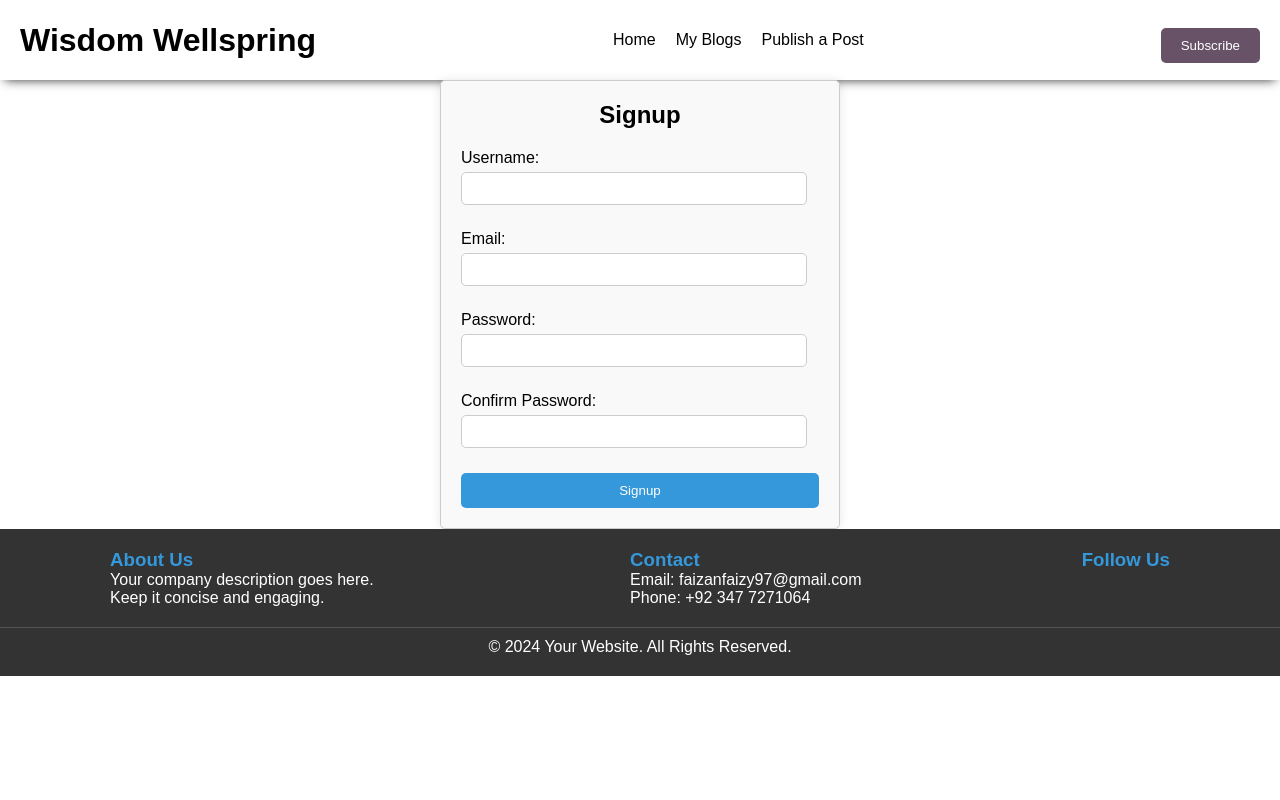
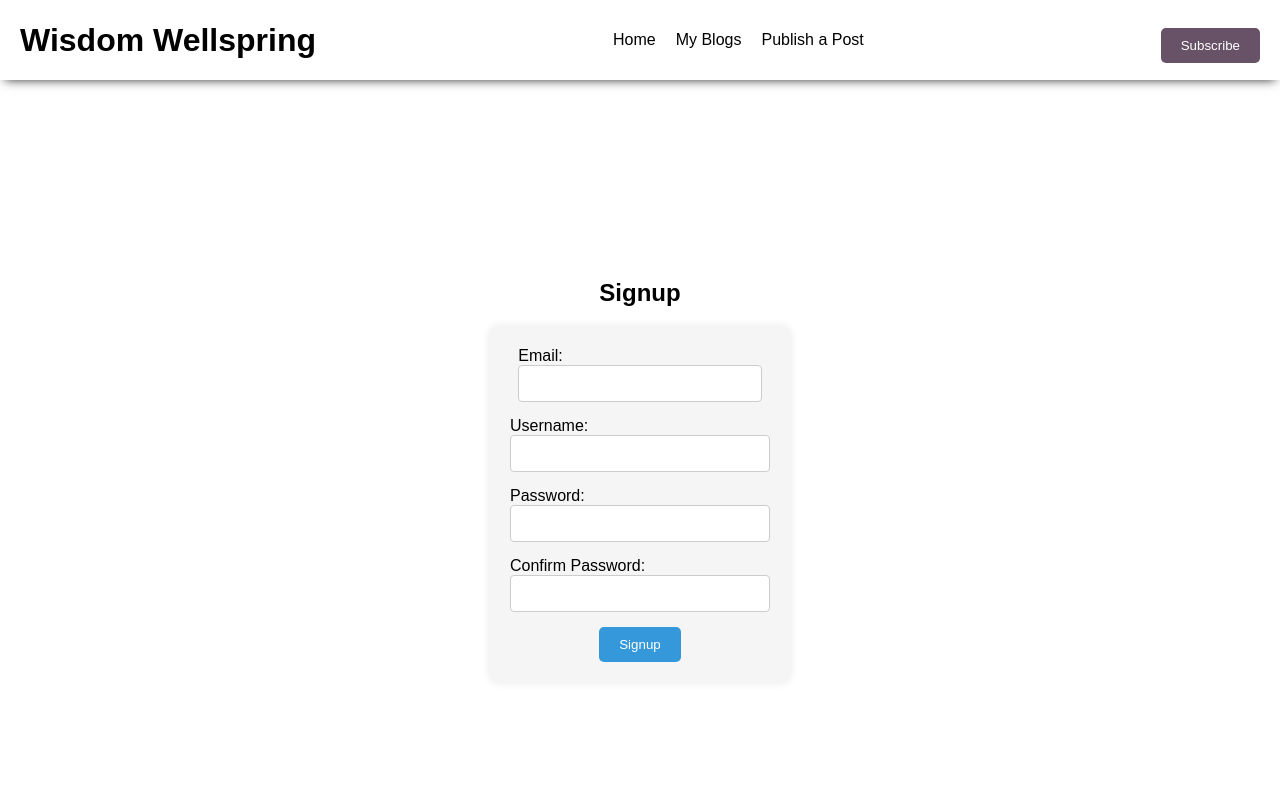
Before and after one commit to FaixyX/Wisdom-Wellspring, a React (Create React App) app in the folder frontend/: page /signup in a window 1280 px wide. Shown: the top 800 px of the page. Built offline with nearby package versions, Linux system fonts and the light colour scheme; a web font is replaced by a local one.

Commit message:
Updated Login Signup pages

```diff
--- a/frontend/src/App.css
+++ b/frontend/src/App.css
@@ -275,9 +275,9 @@ h3 {
 
 .make-post input,
 .make-post textarea {
-  padding: 10px;
+  padding: 25px;
   margin-top: 5px;
-  margin-bottom: 15px;
+  margin-bottom: 30px;
   border: 1px solid #ccc;
   border-radius: 5px;
 }
--- a/frontend/src/login.css
+++ b/frontend/src/login.css
@@ -1,18 +1,20 @@
-/* login.css */
-
 .login-container {
-  max-width: 400px;
-  margin: 0 auto;
-  padding: 20px;
-  border: 1px solid #ccc;
-  border-radius: 5px;
-  background-color: #f9f9f9;
-  box-shadow: 0 0 10px rgba(0, 0, 0, 0.1);
+  display: flex;
+  flex-direction: column;
+  align-items: center;
+  justify-content: center;
+  height: 100vh; /* Adjust the height as needed */
 }
 
-.login-container h2 {
-  text-align: center;
-  margin-bottom: 20px;
+.login-form {
+  display: flex;
+  flex-direction: column;
+  align-items: center;
+  width: 300px; /* Adjust the width of the form */
+  padding: 20px;
+  background-color: #f5f5f5;
+  border-radius: 8px;
+  box-shadow: 0 0 10px rgba(0, 0, 0, 0.1);
 }
 
 .login-form .form-group {
@@ -20,30 +22,31 @@
 }
 
 .login-form label {
-  display: block;
   margin-bottom: 5px;
 }
 
-.login-form input[type="email"],
-.login-form input[type="password"] {
-  width: calc(100% - 12px);
-  padding: 8px;
-  margin-bottom: 10px;
+.form-input {
+  padding: 10px;
+  width: 100%;
+  border-radius: 4px;
   border: 1px solid #ccc;
-  border-radius: 5px;
 }
 
-.login-form button {
-  width: 100%;
-  padding: 10px;
+.submit-button {
+  padding: 10px 20px;
   border: none;
   border-radius: 5px;
   background-color: #3498db;
-  color: #fff;
+  color: white;
   cursor: pointer;
   transition: background-color 0.3s ease;
 }
 
-.login-form button:hover {
+.submit-button:hover {
   background-color: #2980b9;
 }
+
+h2 {
+  text-align: center;
+  margin-bottom: 20px;
+}
--- a/frontend/src/pages/Makepost.js
+++ b/frontend/src/pages/Makepost.js
@@ -58,7 +58,7 @@ const Makepost = () => {
           onChange={handleChange}
           required
         />
-
+{/*
         <label htmlFor="author">Author Name:</label>
         <input
           type="text"
@@ -67,7 +67,7 @@ const Makepost = () => {
           value={formData.author} // Use correct formData property for value
           onChange={handleChange}
           required
-        />
+        /> */}
 
         <label htmlFor="content">Content:</label>
         <textarea
--- a/frontend/src/pages/signup.js
+++ b/frontend/src/pages/signup.js
@@ -43,6 +43,18 @@ const Signup = () => {
     <div className="signup-container">
       <h2>Signup</h2>
       <form onSubmit={handleSubmit} className="signup-form">
+
+
+      <div className="form-group">
+            <label htmlFor="email">Email:</label>
+            <input
+                type="email"
+                id="email"
+                value={email}
+                onChange={(e) => setEmail(e.target.value)}
+                className="form-input"/>
+            </div>
+
         <div className="form-group">
             <label htmlFor="username">Username:</label>
             <input
@@ -50,39 +62,29 @@ const Signup = () => {
                 id="username"
                 value={username}
                 onChange={(e) => setUsername(e.target.value)}
-            required
-          />
+                className="form-input"/>
             </div>
-        <div className="form-group">
-          <label htmlFor="email">Email:</label>
-          <input
-            type="email"
-            id="email"
-            value={email}
-            onChange={(e) => setEmail(e.target.value)}
-            required
-          />
-        </div>
+
+
         <div className="form-group">
             <label htmlFor="password">Password:</label>
             <input
                 type="password"
                 id="password"
-            value={password}
+                value={email}
                 onChange={(e) => setPassword(e.target.value)}
-            required
-          />
+                className="form-input"/>
             </div>
         <div className="form-group">
             <label htmlFor="confirmPassword">Confirm Password:</label>
             <input
                 type="password"
                 id="confirmPassword"
-            value={confirmPassword}
+                value={email}
                 onChange={(e) => setConfirmPassword(e.target.value)}
-            required
-          />
+                className="form-input"/>
             </div>
+
         <button type="submit">Signup</button>
       </form>
     </div>
--- a/frontend/src/signup.css
+++ b/frontend/src/signup.css
@@ -1,18 +1,20 @@
-/* signup.css */
-
 .signup-container {
-    max-width: 400px;
-    margin: 0 auto;
-    padding: 20px;
-    border: 1px solid #ccc;
-    border-radius: 5px;
-    background-color: #f9f9f9;
-    box-shadow: 0 0 10px rgba(0, 0, 0, 0.1);
+  display: flex;
+  flex-direction: column;
+  align-items: center;
+  justify-content: center;
+  height: 100vh; /* Adjust the height as needed */
   }
 
-  .signup-container h2 {
-    text-align: center;
-    margin-bottom: 20px;
+  .signup-form {
+    display: flex;
+    flex-direction: column;
+    align-items: center;
+    width: 300px; /* Adjust the width of the form */
+    padding: 20px;
+    background-color: #f5f5f5;
+    border-radius: 8px;
+    box-shadow: 0 0 10px rgba(0, 0, 0, 0.1);
   }
 
   .signup-form .form-group {
@@ -20,31 +22,31 @@
   }
 
   .signup-form label {
-    display: block;
     margin-bottom: 5px;
   }
 
-  .signup-form input[type="text"],
-  .signup-form input[type="email"],
-  .signup-form input[type="password"] {
-    width: calc(100% - 12px);
-    padding: 8px;
-    margin-bottom: 10px;
+  .signup-form .form-input {
+    padding: 10px;
+    width: 100%;
+    border-radius: 4px;
     border: 1px solid #ccc;
-    border-radius: 5px;
   }
 
-  .signup-form button {
-    width: 100%;
-    padding: 10px;
+  .signup-form button[type="submit"] {
+    padding: 10px 20px;
     border: none;
     border-radius: 5px;
     background-color: #3498db;
-    color: #fff;
+    color: white;
     cursor: pointer;
     transition: background-color 0.3s ease;
   }
 
-  .signup-form button:hover {
+  .signup-form button[type="submit"]:hover {
     background-color: #2980b9;
   }
+
+  .signup-form h2 {
+    text-align: center;
+    margin-bottom: 20px;
+  }
```
Lines whose indentation alone changed are shown as unchanged.
